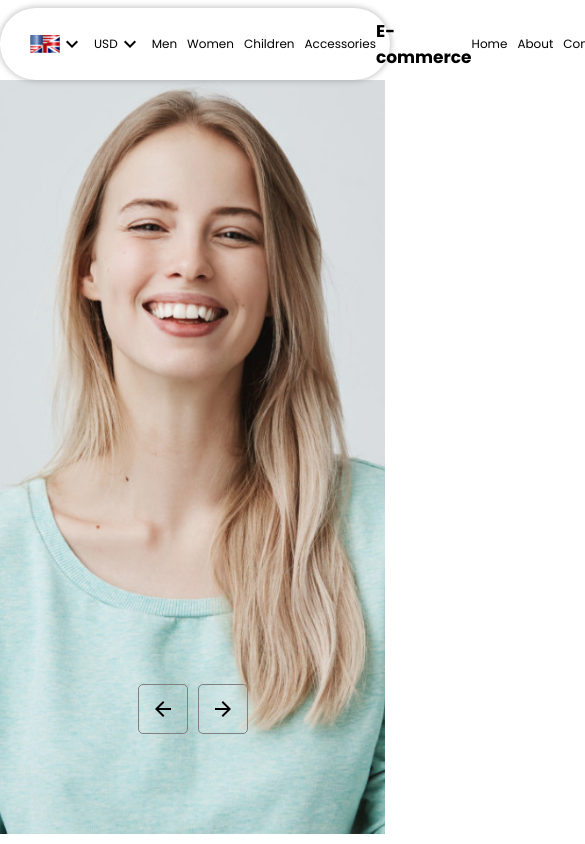
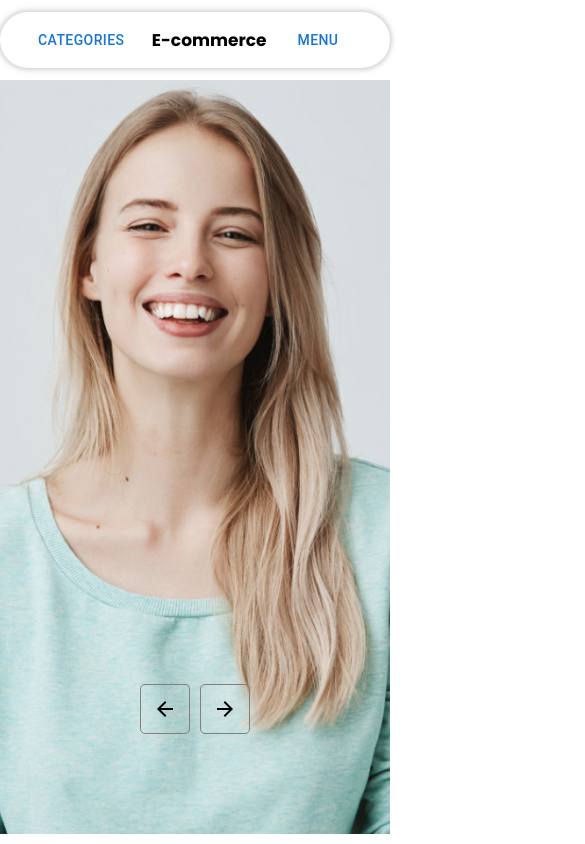
Before and after one commit to RizwanAhmed3000/E-commerce, a React (Create React App) app in the folder client/: page / in a window 390 px wide. Shown: the top 844 px of the page, 585 px wide, since content can reach past the window. Built offline with nearby package versions, Linux system fonts and the light colour scheme.

Commit message:
responsive nav in works

```diff
--- a/client/src/Components/FeaturedProduct/featuredProduct.scss
+++ b/client/src/Components/FeaturedProduct/featuredProduct.scss
@@ -1,5 +1,9 @@
 .fProduct {
     margin: 100px 150px;
+
+    @media (max-width: 1024px){
+        margin: 100px 10px;
+    }
 
     .top {
         display: flex;
@@ -23,5 +27,6 @@
         display: flex;
         justify-content: space-between;
         align-items: center;
+        flex-wrap: wrap;
     }
 }
--- a/client/src/Components/Footer/footer.scss
+++ b/client/src/Components/Footer/footer.scss
@@ -1,5 +1,11 @@
 .footer {
-    margin: 100px 150px 20px 150px;
+    padding: 100px 150px 20px 150px;
+    width: 100%;
+
+    @media (max-width: 1024px) {
+        padding: 100px 50px;
+        // margin: 100px 10px;
+    }
 
     .top {
         display: flex;
@@ -50,7 +56,7 @@
         }
 
         .right {
-            img{
+            img {
                 height: 50px;
             }
         }
--- /dev/null
+++ b/client/src/Components/Menu/Menu.jsx
@@ -0,0 +1,109 @@
+import * as React from 'react';
+import Button from '@mui/material/Button';
+import Menu from '@mui/material/Menu';
+import MenuItem from '@mui/material/MenuItem';
+import MenuIcon from '@mui/icons-material/Menu';
+import { Link } from 'react-router-dom';
+
+import KeyboardArrowDownOutlinedIcon from '@mui/icons-material/KeyboardArrowDownOutlined';
+import SearchIcon from "@mui/icons-material/Search";
+import PersonOutlineOutlinedIcon from "@mui/icons-material/PersonOutlineOutlined";
+import FavoriteBorderOutlinedIcon from "@mui/icons-material/FavoriteBorderOutlined";
+import ShoppingCartOutlinedIcon from "@mui/icons-material/ShoppingCartOutlined";
+
+export default function BasicMenu({ side }) {
+    const [anchorEl, setAnchorEl] = React.useState(null);
+    const open = Boolean(anchorEl);
+    const handleClick = (event) => {
+        setAnchorEl(event.currentTarget);
+    };
+    const handleClose = () => {
+        setAnchorEl(null);
+    };
+
+    return (
+        <div>
+            <Button
+                id="basic-button"
+                aria-controls={open ? 'basic-menu' : undefined}
+                aria-haspopup="true"
+                aria-expanded={open ? 'true' : undefined}
+                onClick={handleClick}
+            >
+                {side}
+            </Button>
+            <Menu
+                id="basic-menu"
+                anchorEl={anchorEl}
+                open={open}
+                onClose={handleClose}
+                MenuListProps={{
+                    'aria-labelledby': 'basic-button',
+                }}
+            >
+                <MenuItem onClick={handleClose}>
+                    {side === "Categories" ? (<div className="item">
+                        USD
+                    </div>) : (
+                        <div className="item">
+                            Home
+                        </div>
+                    )}
+                </MenuItem>
+                <MenuItem onClick={handleClose}>
+                    {side === "Categories" ? (<div className="item">
+                        <Link className='link' style={{ textDecoration: "none", color: "inherit" }} to='/products/men'>
+                            Men
+                        </Link>
+                    </div>) : (
+                        <div className="item">
+                            About
+                        </div>
+                    )}
+                </MenuItem>
+                <MenuItem onClick={handleClose}>
+                    {side === "Categories" ? (<div className="item">
+                        <Link className='link' style={{ textDecoration: "none", color: "inherit" }} to='/products/women'>
+                            Women
+                        </Link>
+                    </div>) : (
+                        <div className="item">
+                            Contact
+                        </div>
+                    )}
+                </MenuItem>
+                <MenuItem onClick={handleClose}>
+                    {side === "Categories" ? (<div className="item">
+                        <Link className='link' style={{ textDecoration: "none", color: "inherit" }} to='/products/children'>
+                            Children
+                        </Link>
+                    </div>) : (
+                        <div className="item">
+                            Stores
+                        </div>
+                    )}
+                </MenuItem>
+                <MenuItem onClick={handleClose}>
+                    {side === "Categories" ? (<div className="item">
+                        <Link className='link' style={{ textDecoration: "none", color: "inherit" }} to='/products/accessories'>
+                            Accessories
+                        </Link>
+                    </div>) : (
+                        <div className="item">
+                            Home
+                        </div>
+                    )}
+                </MenuItem>
+                <MenuItem onClick={handleClose}>
+                    {side === "Categories" ? (<div className="item">
+                        <img src="/images/flag.png" alt="" />
+                    </div>) : (
+                        <div className="item">
+                            Home
+                        </div>
+                    )}
+                </MenuItem>
+            </Menu>
+        </div>
+    );
+}
--- a/client/src/Components/Navbar/Navbar.jsx
+++ b/client/src/Components/Navbar/Navbar.jsx
@@ -7,6 +7,7 @@ import ShoppingCartOutlinedIcon from "@mui/icons-material/ShoppingCartOutlined";
 import { Link } from 'react-router-dom';
 import { useState } from 'react';
 import Cart from '../Cart/Cart';
+import BasicMenu from '../Menu/Menu';
 
 const Navbar = () => {
 
@@ -16,6 +17,9 @@ const Navbar = () => {
         <div className='navbar'>
             <div className="wrapper">
                 <div className="left">
+                    <div className="drawer">
+                        <BasicMenu side='Categories' />
+                    </div>
                     <div className="item">
                         <img src="/images/flag.png" alt="" />
                         <KeyboardArrowDownOutlinedIcon />
@@ -53,6 +57,9 @@ const Navbar = () => {
                     </h2>
                 </div>
                 <div className="right">
+                    <div className="drawer">
+                        <BasicMenu side='Menu' />
+                    </div>
                     <div className="item">
                         Home
                     </div>
@@ -65,6 +72,7 @@ const Navbar = () => {
                     <div className="item">
                         Stores
                     </div>
+                    <div className="icons">
                         <div className="item">
                             <SearchIcon className='icon' />
                         </div>
@@ -82,6 +90,7 @@ const Navbar = () => {
                         </div>
                     </div>
                 </div>
+            </div>
             {openCart && <Cart />}
         </div>
     )
--- a/client/src/Components/Navbar/navbar.scss
+++ b/client/src/Components/Navbar/navbar.scss
@@ -28,7 +28,8 @@
             font-size: 14px;
             cursor: pointer;
 
-            @media (max-width: 1024px) {
+
+            @media (max-width: 1304px) {
                 font-size: 12px;
             }
 
@@ -63,16 +64,31 @@
             align-items: center;
             gap: 25px;
 
-            @media (max-width: 1024px) {
+            .drawer {
+                display: none;
+            }
+
+            @media (max-width: 1300px) {
                 gap: 10px;
+            }
+
+            @media (max-width: 850px) {
+                .item {
+                    display: none;
+                }
+
+                .drawer {
+                    display: block;
+                }
             }
         }
 
         .center {
             display: flex;
             font-size: 20px;
+            align-items: center;
 
-            @media (max-width: 1024px) {
+            @media (max-width: 1300px) {
                 .logo {
                     font-size: 17px;
                 }
@@ -84,8 +100,28 @@
             align-items: center;
             gap: 25px;
 
-            @media (max-width: 1024px) {
+            .drawer {
+                display: none;
+            }
+
+            .icons{
+                display: flex;
+                align-items: center;
                 gap: 10px;
+            }
+
+            @media (max-width: 1300px) {
+                gap: 10px;
+            }
+
+            @media (max-width: 850px) {
+                .item {
+                    display: none;
+                }
+
+                .drawer {
+                    display: block;
+                }
             }
         }
     }
--- a/client/src/Components/Slider/slider.scss
+++ b/client/src/Components/Slider/slider.scss
@@ -1,6 +1,6 @@
 .slider{
     height: calc(100vh - 90px);
-    width: 98.8vw;
+    width: 100vw;
     position: relative;
     overflow: hidden;
 
--- a/client/src/Pages/Home/home.scss
+++ b/client/src/Pages/Home/home.scss
@@ -1 +1,3 @@
-.home{}
+.home{
+    overflow-x: hidden;
+}
```
Lines whose indentation alone changed are shown as unchanged.
